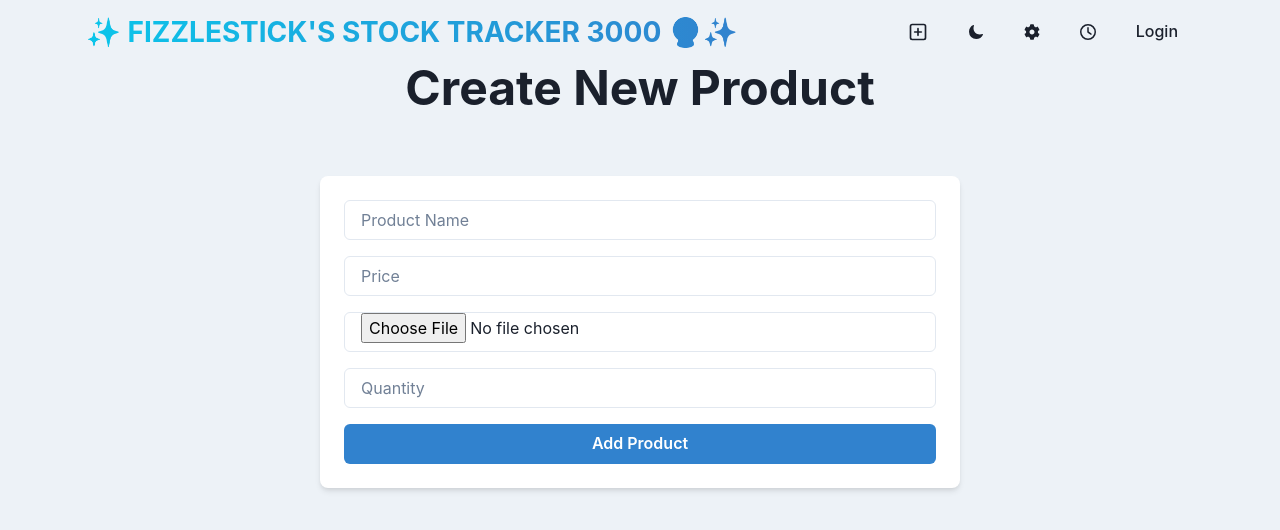
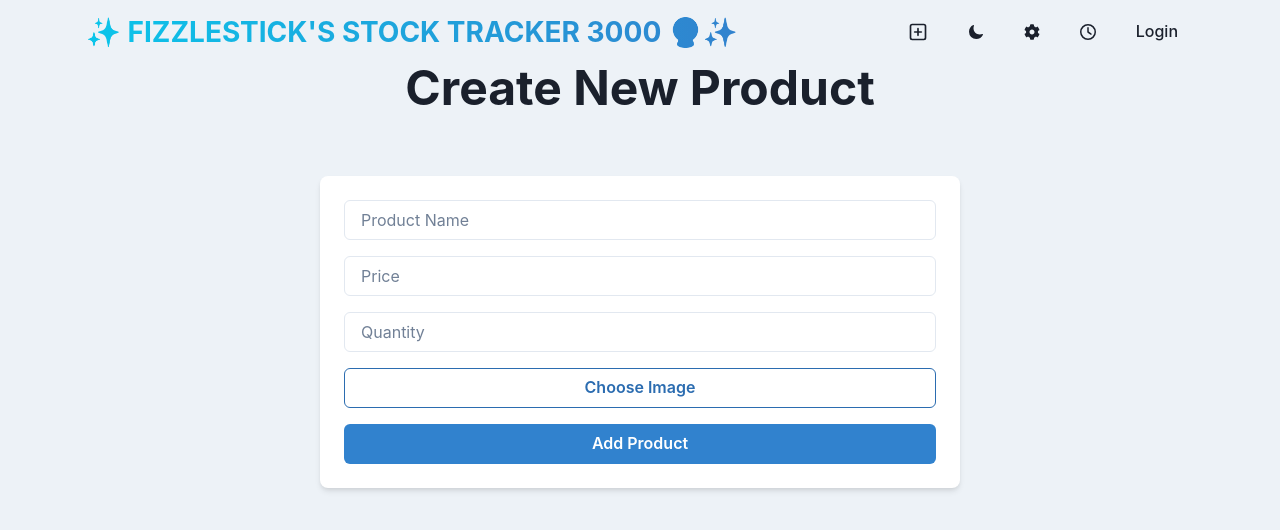
Before and after one commit to Peter-Pander/fizzlesticks-stock-tracker-3000, a React (Vite) app in the folder frontend/: page /create in a window 1280 px wide. Shown: the top 530 px of the page. Built offline with nearby package versions, Linux system fonts and the light colour scheme.

Commit message:
Style "Choose Image" button

```diff
--- a/frontend/src/pages/CreatePage.jsx
+++ b/frontend/src/pages/CreatePage.jsx
@@ -1,5 +1,3 @@
-// client/src/pages/CreatePage.jsx
-
 import {
   Box,
   Button,
@@ -74,10 +72,7 @@ const CreatePage = () => {
         </Heading>
         <Box
           as="form"
-          w={{
-            base: "full",
-            md: "container.sm",
-          }}
+          w={{ base: "full", md: "container.sm" }}
           bg={useColorModeValue("white", "gray.800")}
           p={6}
           rounded={"lg"}
@@ -102,14 +97,6 @@ const CreatePage = () => {
                 setNewProduct({ ...newProduct, price: e.target.value })
               }
             />
-            {/* File input for image upload */}
-            <Input
-              type="file"
-              accept="image/*"
-              name="image"
-              onChange={(e) => setImageFile(e.target.files[0])}
-              ref={fileInputRef} // Hook up the ref
-            />
             <Input
               placeholder="Quantity"
               name="quantity"
@@ -120,6 +107,30 @@ const CreatePage = () => {
                 setNewProduct({ ...newProduct, quantity: e.target.value })
               }
             />
+
+            {/* Styled file input */}
+            <Box textAlign="center" w="full">
+              <Input
+                type="file"
+                accept="image/*"
+                name="image"
+                onChange={(e) => setImageFile(e.target.files[0])}
+                ref={fileInputRef} // Hook up the ref
+                display="none"
+                id="imageUpload"
+              />
+              <Button
+                as="label"
+                htmlFor="imageUpload"
+                variant="outline"
+                colorScheme="blue"
+                w="full"
+                cursor="pointer"
+              >
+                {imageFile ? imageFile.name : "Choose Image"}
+              </Button>
+            </Box>
+
             <Button colorScheme="blue" type="submit" w="full">
               Add Product
             </Button>
```
